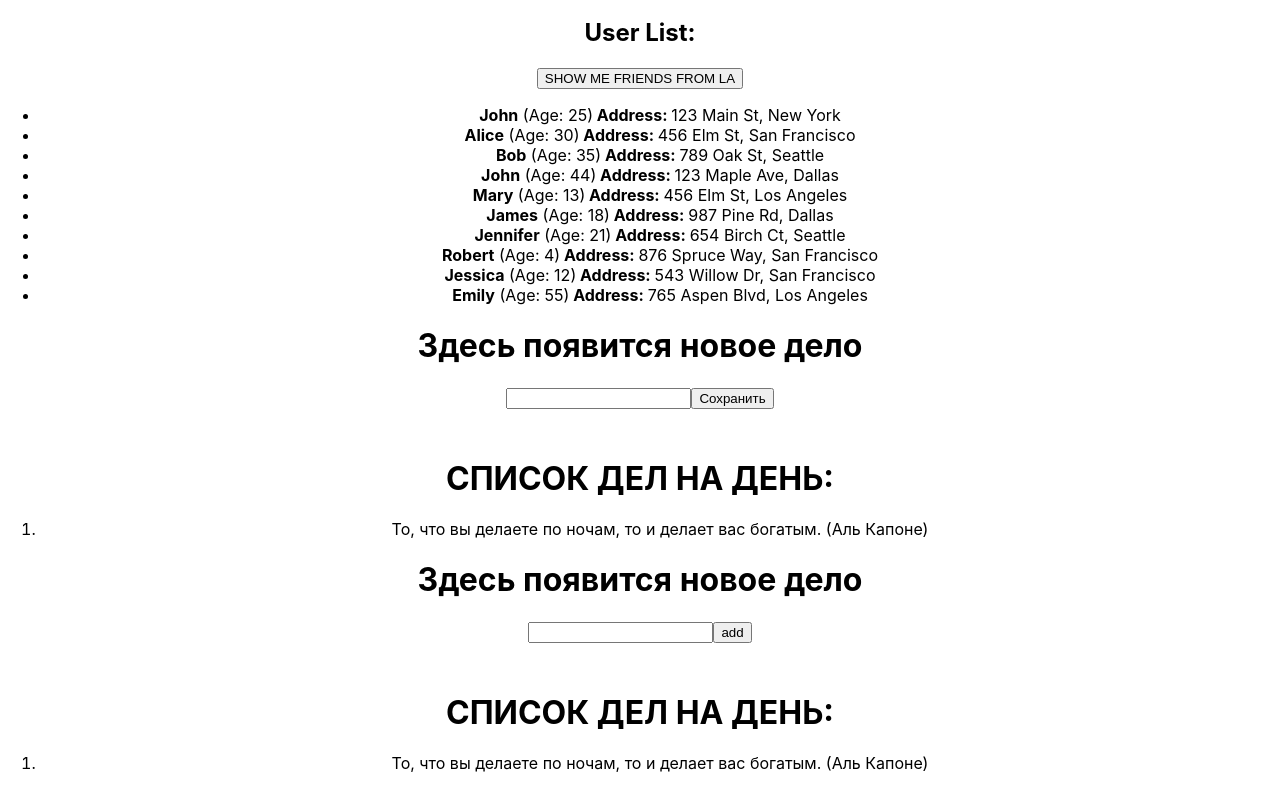
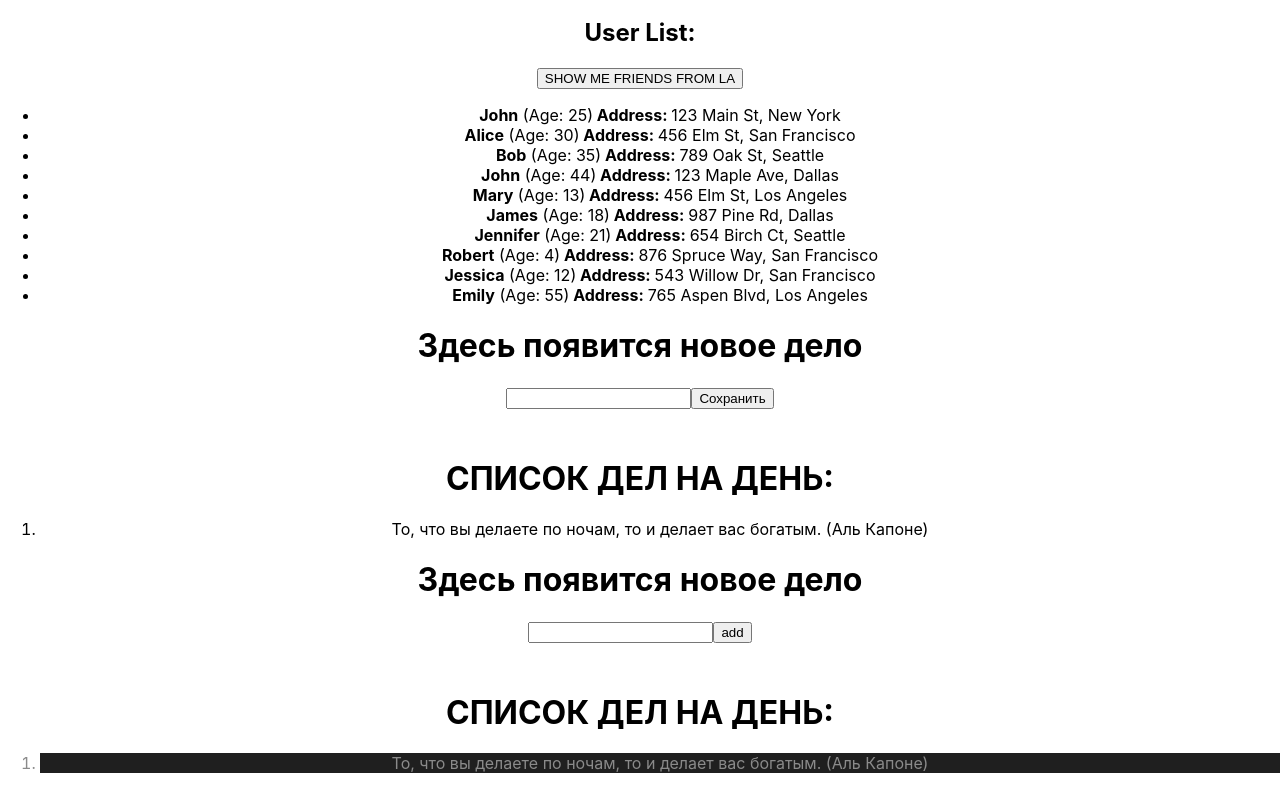
Before and after one commit to OksanaSokal/homework-front-main, a React (Create React App) app: page / in a window 1280 px wide. Shown: the part 271-1060 px from the top of the page. Built offline with nearby package versions, Linux system fonts and the light colour scheme.

Commit message:
finish HW2

```diff
--- a/src/HW/4/HW4.tsx
+++ b/src/HW/4/HW4.tsx
@@ -41,7 +41,7 @@
       <ol id={'hw04-tasks'}>
         {texts.map((el, index) => {
           return (
-            <li key={index} id={`hw04-task-${index}`} className={ index % 2 !== 0 ? s.chetNechet : ''}>
+            <li key={index} id={`hw04-task-${index}`} className={ index % 2 === 0 ? s.chetNechet : ''}>
               {/*  проверить условие с остатком от деления*/}
               {el}
             </li>
```
